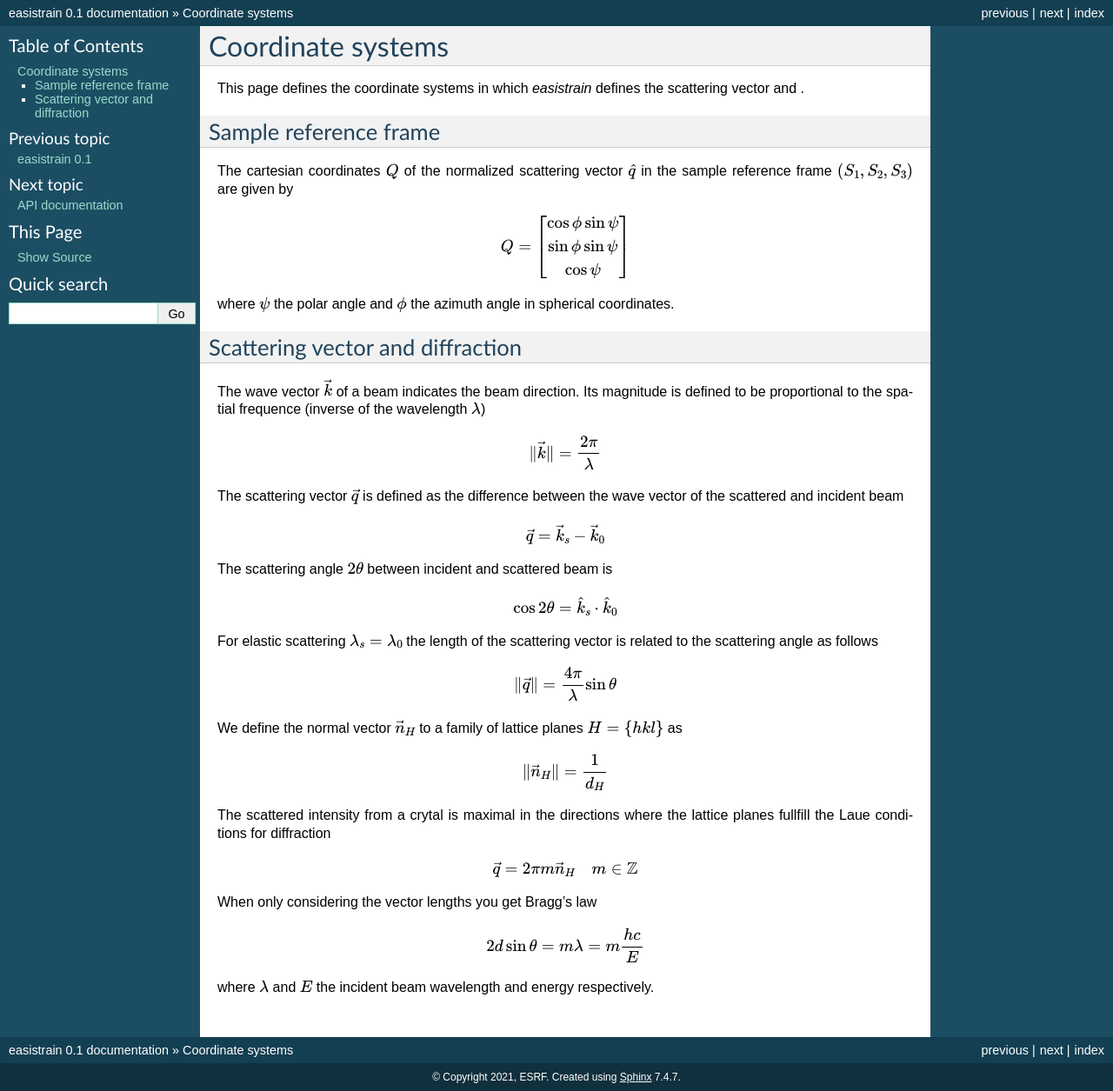
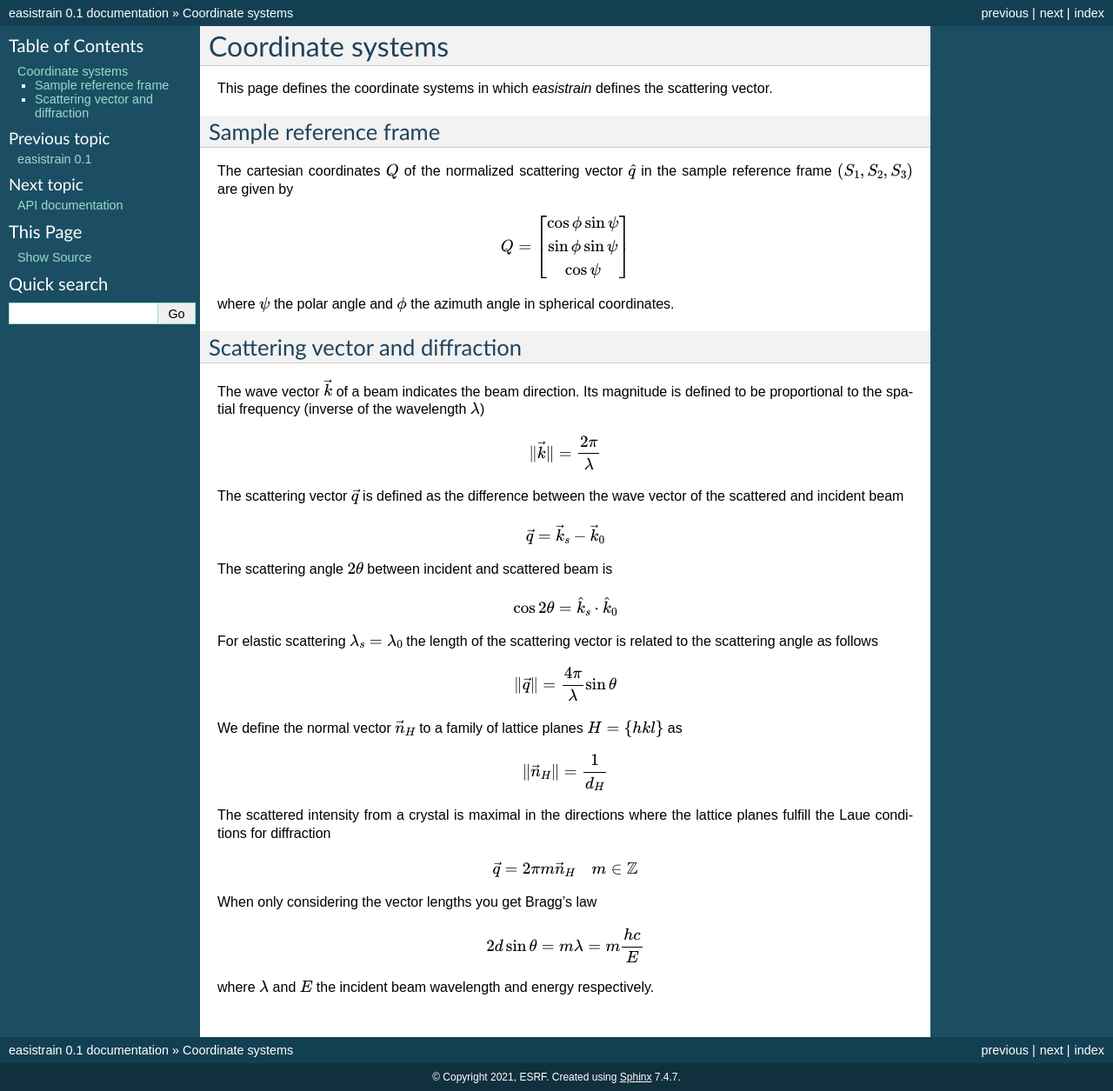
Before and after one commit to EASI-STRESS/easistrain, a Sphinx documentation site: the page built from doc/reference_frames.rst, in a window 1280 px wide. Shown: the whole page at 87% size. Built offline with Sphinx 7.4.7, drawn with Linux system fonts in a browser that asks for light colours.

Commit message:
Typo fix in the documentation

```diff
--- a/doc/reference_frames.rst
+++ b/doc/reference_frames.rst
@@ -1,7 +1,7 @@
 Coordinate systems
 ==================
 
-This page defines the coordinate systems in which *easistrain* defines the scattering vector and .
+This page defines the coordinate systems in which *easistrain* defines the scattering vector.
 
 Sample reference frame
 ----------------------
@@ -22,7 +22,7 @@ Scattering vector and diffraction
 ---------------------------------
 
 The wave vector :math:`\vec{k}` of a beam indicates the beam direction. Its magnitude is defined
-to be proportional to the spatial frequence (inverse of the wavelength :math:`\lambda`)
+to be proportional to the spatial frequency (inverse of the wavelength :math:`\lambda`)
 
 .. math::
 
@@ -54,7 +54,7 @@ We define the normal vector :math:`\vec{n}_H` to a family of lattice planes :mat
 
    \| \vec{n}_H \|= \frac{1}{d_H}
 
-The scattered intensity from a crytal is maximal in the directions where the lattice planes fullfill the
+The scattered intensity from a crystal is maximal in the directions where the lattice planes fulfill the
 Laue conditions for diffraction
 
 .. math::
```
